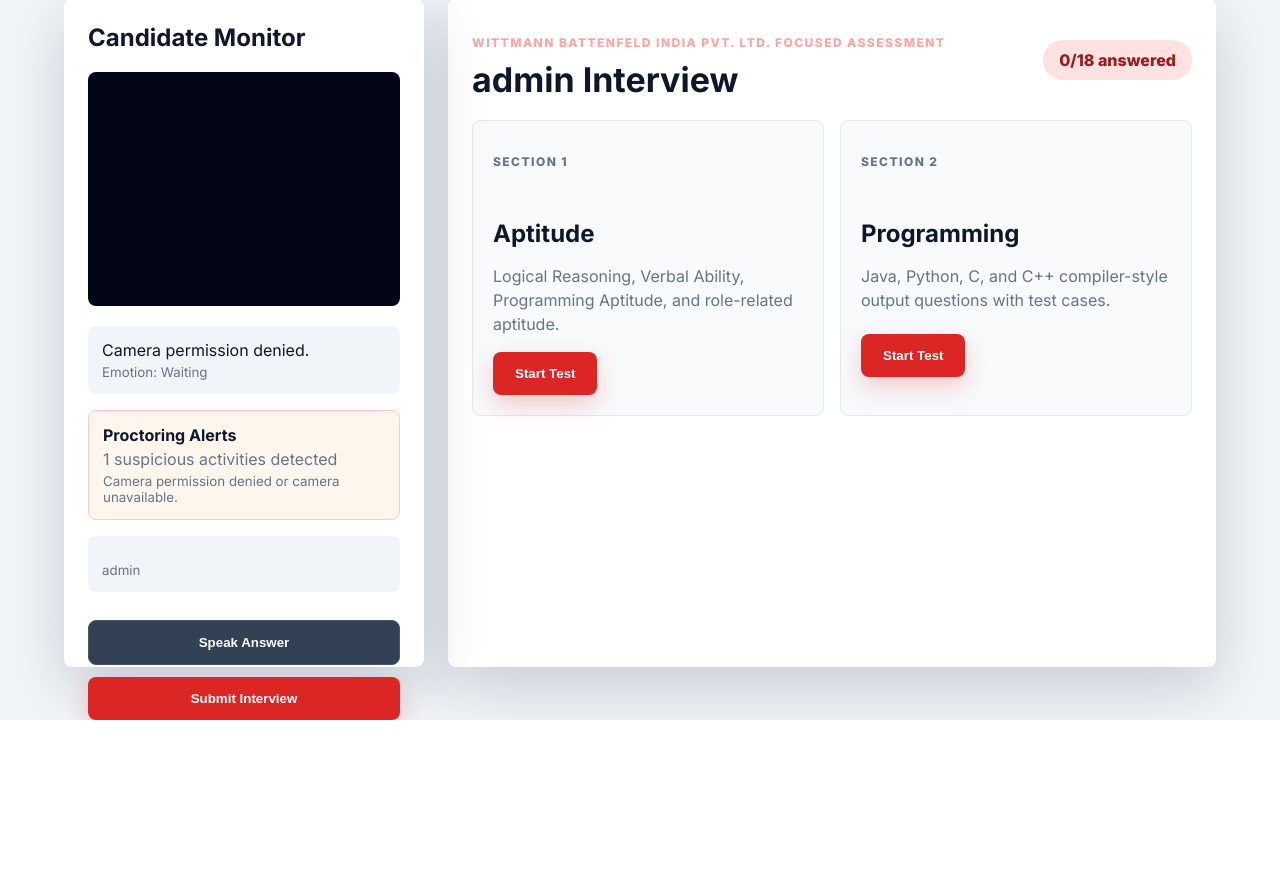
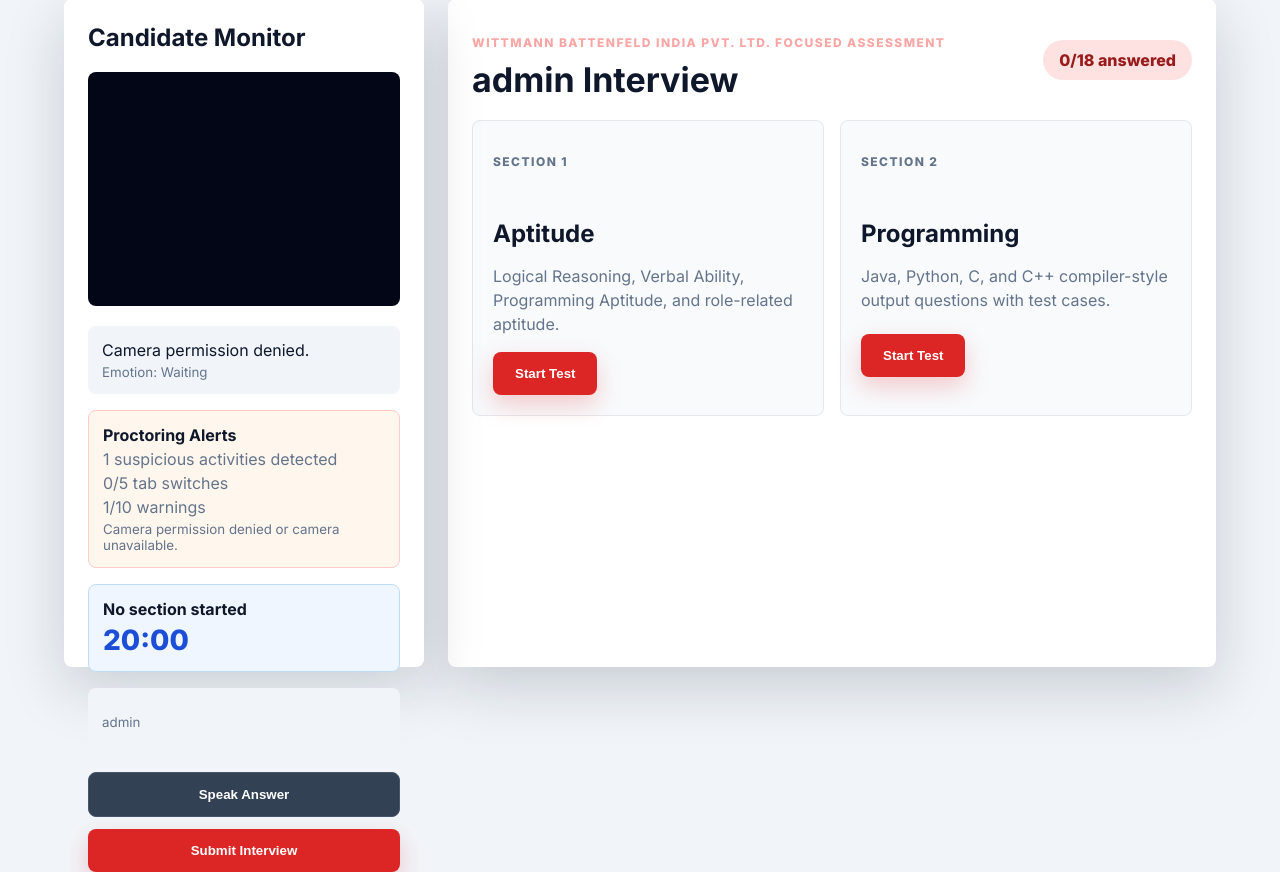
Before and after one commit to Naresh3345/wittmann_interview_ai, a Flask app: page /interview in a window 1280 px wide. Shown: the part 105-977 px from the top of the page. Before the commit the page ends 825 px from the top, so only its background shows below. Run offline with Flask 3, Linux system fonts and the light colour scheme; a user stored in the database is signed in; data comes from the database, SQL or seed files in the repository; parts of the project's set-up code (start-up, migrations or seed data) failed here and were passed over.

Commit message:
Add section timers and proctoring auto submit

```diff
--- a/app.py
+++ b/app.py
@@ -316,6 +316,7 @@ def submit_interview():
     candidate_name = candidate.get("name") or payload.get("candidate_name", "Candidate")
     answers = payload.get("answers", {})
     proctoring_violations = payload.get("proctoring_violations", [])
+    auto_submit_reason = payload.get("auto_submit_reason", "")
     questions = ensure_questions_for_role(session.get("role_id")) if session.get("role_id") else load_questions()
 
     results = []
@@ -342,6 +343,7 @@ def submit_interview():
         **stats,
         "confidence_index": round(((stats.get("detected_frames", 0) / total) * 55) + ((stats.get("stable_frames", 0) / total) * 30) + ((stats.get("smile_frames", 0) / total) * 15), 2),
         "proctoring_violations": proctoring_violations,
+        "auto_submit_reason": auto_submit_reason,
     }
     shortlist_status, shortlist_reason = shortlist_candidate(overall, proctoring_violations)
     face_summary["shortlist_status"] = shortlist_status
--- a/static/css/style.css
+++ b/static/css/style.css
@@ -237,7 +237,8 @@ video {
 
 .status-box,
 .candidate-summary,
-.alarm-box {
+.alarm-box,
+.timer-box {
   margin: 16px 0;
   padding: 14px;
   border-radius: 8px;
@@ -250,7 +251,8 @@ video {
 .candidate-summary span,
 .candidate-summary small,
 .alarm-box small,
-.alarm-box span {
+.alarm-box span,
+.timer-box span {
   color: var(--muted);
 }
 
@@ -263,6 +265,36 @@ video {
   background: #fee2e2;
   border-color: #dc2626;
   animation: alarmPulse .7s ease-in-out 3;
+}
+
+.timer-box {
+  border: 1px solid #bfdbfe;
+  background: #eff6ff;
+}
+
+.timer-box span {
+  font-size: 28px;
+  font-weight: 900;
+  color: #1d4ed8;
+}
+
+.warning-popup {
+  position: fixed;
+  right: 24px;
+  top: 96px;
+  z-index: 20;
+  width: min(360px, calc(100vw - 32px));
+  border: 1px solid #dc2626;
+  border-radius: 8px;
+  background: #fee2e2;
+  color: #7f1d1d;
+  padding: 16px;
+  box-shadow: 0 20px 50px rgba(127, 29, 29, .24);
+}
+
+.warning-popup p {
+  margin: 6px 0 0;
+  line-height: 1.45;
 }
 
 @keyframes alarmPulse {
--- a/static/js/interview.js
+++ b/static/js/interview.js
@@ -5,10 +5,26 @@ const emotionStatus = document.getElementById('emotionStatus');
 const alarmBox = document.getElementById('alarmBox');
 const alarmMessage = document.getElementById('alarmMessage');
 const violationCount = document.getElementById('violationCount');
+const tabSwitchCount = document.getElementById('tabSwitchCount');
+const warningCount = document.getElementById('warningCount');
+const timerSection = document.getElementById('timerSection');
+const timerDisplay = document.getElementById('timerDisplay');
+const warningPopup = document.getElementById('warningPopup');
+const warningPopupMessage = document.getElementById('warningPopupMessage');
 let activeAnswerId = `answer-${window.QUESTIONS[0]?.id || 1}`;
 let proctoringViolations = [];
 let missingFaceFrames = 0;
 let audioContext;
+let warningTotal = 0;
+let tabSwitchTotal = 0;
+let submitted = false;
+let timerInterval;
+let activeSection = '';
+const SECTION_SECONDS = 20 * 60;
+const sectionRemaining = {
+  Aptitude: SECTION_SECONDS,
+  Programming: SECTION_SECONDS,
+};
 
 document.querySelectorAll('[data-start-section]').forEach((button) => {
   button.addEventListener('click', () => startSection(button.dataset.startSection));
@@ -47,17 +63,39 @@ function playAlarmTone() {
   } catch (e) {}
 }
 
-function triggerAlarm(reason) {
+function showWarningPopup(reason) {
+  warningPopupMessage.innerText = reason;
+  warningPopup.hidden = false;
+  setTimeout(() => {
+    warningPopup.hidden = true;
+  }, 3500);
+}
+
+function triggerAlarm(reason, kind = 'warning') {
+  if (submitted) return;
   const event = {
     reason,
+    kind,
     time: new Date().toISOString(),
   };
   proctoringViolations.push(event);
+  warningTotal += 1;
+  if (kind === 'tab-switch') {
+    tabSwitchTotal += 1;
+  }
   violationCount.innerText = proctoringViolations.length;
+  warningCount.innerText = warningTotal;
+  tabSwitchCount.innerText = tabSwitchTotal;
   alarmMessage.innerText = reason;
   alarmBox.classList.add('active');
   playAlarmTone();
+  showWarningPopup(reason);
   setTimeout(() => alarmBox.classList.remove('active'), 3500);
+  if (tabSwitchTotal >= 5) {
+    submitInterview('Auto submitted because tab switching reached the limit.');
+  } else if (warningTotal >= 10) {
+    submitInterview('Auto submitted because warning limit was reached.');
+  }
 }
 
 async function sendFrame() {
@@ -92,16 +130,21 @@ async function sendFrame() {
 }
 
 document.addEventListener('visibilitychange', () => {
-  if (document.hidden) {
-    triggerAlarm('Tab switch detected during interview.');
+  if (document.hidden && activeSection) {
+    triggerAlarm('Tab switch detected during interview.', 'tab-switch');
   }
 });
 
 function startSection(sectionName) {
+  if (submitted) return;
+  activeSection = sectionName;
   document.querySelectorAll('.test-section').forEach((item) => {
     item.hidden = item.dataset.section !== sectionName;
   });
   document.getElementById('sectionLauncher').hidden = false;
+  timerSection.innerText = `${sectionName} Timer`;
+  updateTimerDisplay();
+  startSectionTimer();
   const firstInput = document.querySelector(`.question-card[data-section="${sectionName}"] textarea, .question-card[data-section="${sectionName}"] input`);
   if (firstInput) {
     firstInput.focus();
@@ -110,8 +153,29 @@ function startSection(sectionName) {
 }
 
 window.addEventListener('blur', () => {
-  triggerAlarm('Window focus changed during interview.');
+  if (activeSection) {
+    triggerAlarm('Window focus changed during interview.', 'focus-change');
+  }
 });
+
+function startSectionTimer() {
+  clearInterval(timerInterval);
+  timerInterval = setInterval(() => {
+    if (!activeSection || submitted) return;
+    sectionRemaining[activeSection] -= 1;
+    updateTimerDisplay();
+    if (sectionRemaining[activeSection] <= 0) {
+      submitInterview(`${activeSection} time limit ended. Test auto submitted.`);
+    }
+  }, 1000);
+}
+
+function updateTimerDisplay() {
+  const remaining = Math.max(sectionRemaining[activeSection] ?? SECTION_SECONDS, 0);
+  const minutes = String(Math.floor(remaining / 60)).padStart(2, '0');
+  const seconds = String(remaining % 60).padStart(2, '0');
+  timerDisplay.innerText = `${minutes}:${seconds}`;
+}
 
 function updateAnsweredCount() {
   const count = window.QUESTIONS.filter((q) => {
@@ -145,7 +209,13 @@ function startSpeech() {
   recognition.start();
 }
 
-async function submitInterview() {
+async function submitInterview(autoSubmitReason = '') {
+  if (submitted) return;
+  submitted = true;
+  clearInterval(timerInterval);
+  document.querySelectorAll('button, input, textarea').forEach((control) => {
+    control.disabled = true;
+  });
   const answers = {};
   window.QUESTIONS.forEach((q) => {
     const selectedOption = document.querySelector(`input[name="answer-${q.id}"]:checked`);
@@ -155,7 +225,7 @@ async function submitInterview() {
   const res = await fetch('/api/submit', {
     method: 'POST',
     headers: { 'Content-Type': 'application/json' },
-    body: JSON.stringify({ answers, proctoring_violations: proctoringViolations }),
+    body: JSON.stringify({ answers, proctoring_violations: proctoringViolations, auto_submit_reason: autoSubmitReason }),
   });
   const data = await res.json();
   renderResults(data);
--- a/templates/interview.html
+++ b/templates/interview.html
@@ -12,7 +12,13 @@
     <div class="alarm-box" id="alarmBox">
       <strong>Proctoring Alerts</strong>
       <span><span id="violationCount">0</span> suspicious activities detected</span>
+      <span><span id="tabSwitchCount">0</span>/5 tab switches</span>
+      <span><span id="warningCount">0</span>/10 warnings</span>
       <small id="alarmMessage">Monitoring camera and tab focus.</small>
+    </div>
+    <div class="timer-box">
+      <strong id="timerSection">No section started</strong>
+      <span id="timerDisplay">20:00</span>
     </div>
     <div class="candidate-summary">
       <strong>{{ candidate.name }}</strong>
@@ -49,10 +55,11 @@
         </article>
       </section>
 
-      {% set ns = namespace(current_category='') %}
+      {% set ns = namespace(current_category='', section_index=0) %}
       {% for q in questions %}
       {% if ns.current_category != q.category %}
       {% set ns.current_category = q.category %}
+      {% set ns.section_index = 0 %}
       <section class="section-divider test-section" data-section="{{ q.category }}" hidden>
         <p class="eyebrow">Section {{ 1 if q.category == 'Aptitude' else 2 }}</p>
         <h2>{{ q.category }} Round</h2>
@@ -63,9 +70,10 @@
         {% endif %}
       </section>
       {% endif %}
+      {% set ns.section_index = ns.section_index + 1 %}
       <article class="question-card test-section" data-section="{{ q.category }}" data-question-id="{{ q.id }}" hidden>
         <div class="question-meta"><span>{{ q.category }}</span><span>{{ q.difficulty }}</span></div>
-        <h3>{{ loop.index }}. {{ q.question | replace('\n', '<br>') | safe }}</h3>
+        <h3>{{ ns.section_index }}. {{ q.question | replace('\n', '<br>') | safe }}</h3>
         {% if q.options %}
         <div class="option-list" data-answer-group="{{ q.id }}">
           {% for option in q.options %}
@@ -85,6 +93,10 @@
     <section id="results" class="results" hidden></section>
   </section>
 </main>
+<div class="warning-popup" id="warningPopup" hidden>
+  <strong>Warning</strong>
+  <p id="warningPopupMessage"></p>
+</div>
 <script id="questions-data" type="application/json">
   {{ questions | tojson(indent=2) | safe }}
 </script>
--- a/utils/report.py
+++ b/utils/report.py
@@ -27,6 +27,8 @@ def generate_pdf_report(candidate_name: str, results: list, face_summary: dict,
     story.append(Paragraph(f"Detected Frames: {face_summary.get('detected_frames', 0)} / {face_summary.get('total_frames', 0)}", styles["Normal"]))
     violations = face_summary.get("proctoring_violations", [])
     story.append(Paragraph(f"Proctoring Alerts: {len(violations)}", styles["Normal"]))
+    if face_summary.get("auto_submit_reason"):
+        story.append(Paragraph(f"Auto Submit Reason: {face_summary.get('auto_submit_reason')}", styles["Normal"]))
     story.append(Paragraph(f"Shortlist Result: {face_summary.get('shortlist_status', 'Pending')}", styles["Heading2"]))
     story.append(Paragraph(f"Reason: {face_summary.get('shortlist_reason', '')}", styles["Normal"]))
     story.append(Spacer(1, 12))
```
